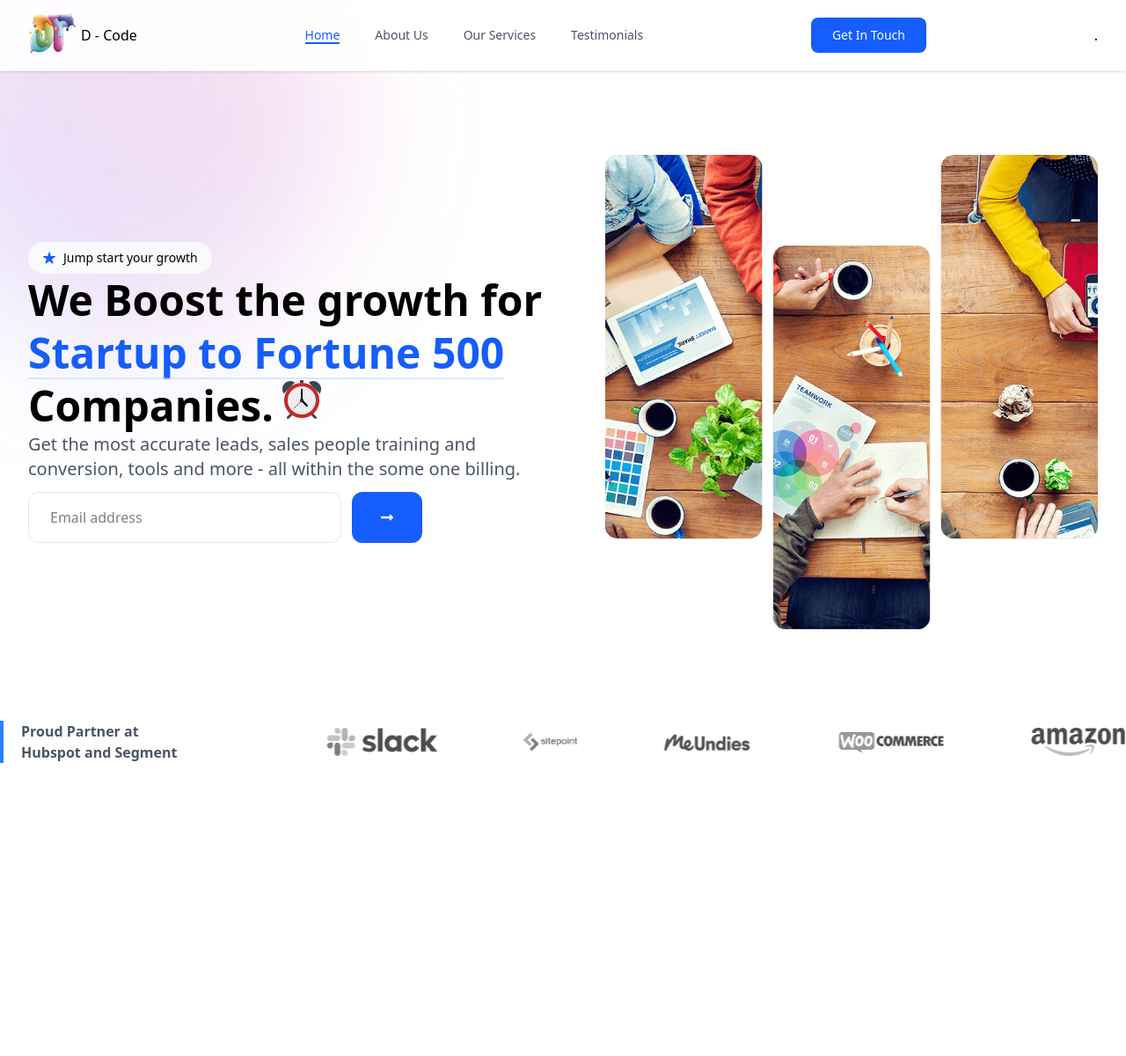
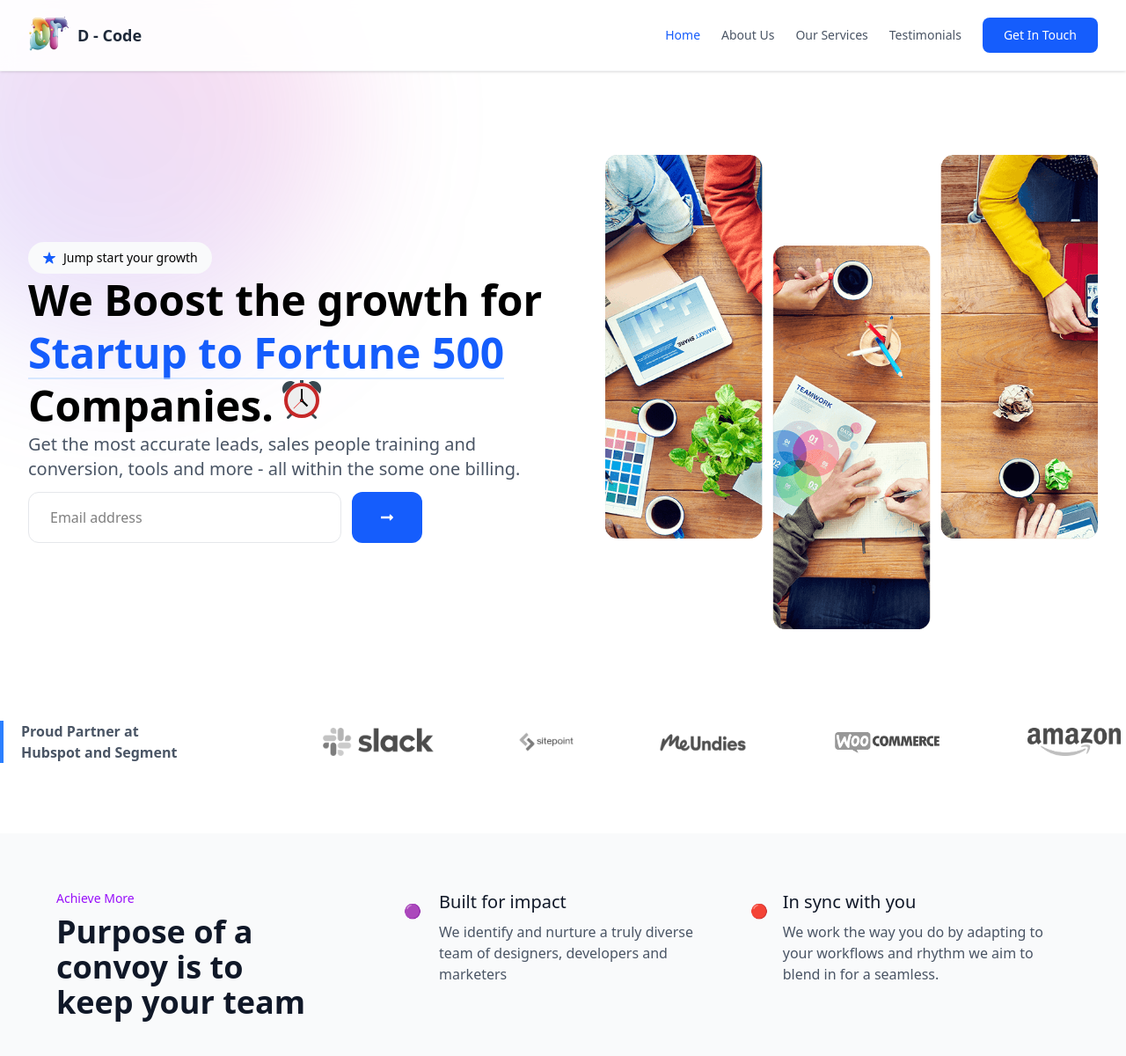
Before and after one commit to DineshSethu001/Business_page, a React (Vite) app: page / in a window 1280 px wide. Shown: the top 1200 px of the page at 88% size. Before the commit the page ends 947 px from the top, so only its background shows below. Built offline with nearby package versions, Linux system fonts and the light colour scheme; the HTML template or start-up script is replaced by a standard one.

Commit message:
purpose section updated

```diff
--- a/src/App.jsx
+++ b/src/App.jsx
@@ -1,16 +1,17 @@
-import React from 'react'
-import { Company_logo, Hero, Navbar } from './components'
+import React from "react";
+import { Company_logo, Hero, Navbar, Purpose_sec } from "./components";
 const App = () => {
   return (
-    <main className='relative min-h-screen overflow-x-hidden'>
+    <main className="relative min-h-screen overflow-x-hidden">
       <div className="absolute -top-28 -left-28 w-[500px] h-[500px] bg-gradient-to-tr from-indigo-500/20 to-pink-500/20 rounded-full blur-[80px] -z-10 "></div>
-    <div className="overflow-hidden">
-        <Navbar/>
-      <Hero/>
-      <Company_logo/>
-    </div>
+      <div className="overflow-hidden">
+        <Navbar />
+        <Hero />
+        <Company_logo />
+        <Purpose_sec/>
+      </div>
     </main>
-  )
-}
+  );
+};
 
-export default App
+export default App;
--- a/src/components/Navbar.jsx
+++ b/src/components/Navbar.jsx
@@ -1,6 +1,5 @@
 import React, { useState } from "react";
 import { HiX, HiMenu } from "react-icons/hi";
-
 import logo from "../assets/logo.png";
 
 const Navbar = () => {
@@ -13,65 +12,78 @@
     { href: "#services", label: "Our Services" },
     { href: "#testimonials", label: "Testimonials" },
   ];
+
   return (
-    <nav className="fixed top:0 left-0 right-0 bg-white/90 backdrop-blur-sm z-50 border-b border-gray-100 shadow-sm">
-      <div className="w-full container mx-auto flex justify-between  px-4 sm:px-6 lg:px-8 md:h-20 h-16 items-center ">
-        {/* logo */}
-        <div className="cursor-pointer flex items-center gap-1">
-          <img src={logo} alt="" className="w-14 h-14" />
-          <p className="">D - Code</p>
+    <nav className="fixed top-0 left-0 right-0 bg-white/90 backdrop-blur-sm z-50 border-b border-gray-100 shadow-sm">
+      <div className="container mx-auto flex justify-between items-center px-4 sm:px-6 lg:px-8 md:h-20 h-16">
+        {/* Logo */}
+        <div className="cursor-pointer flex items-center gap-2">
+          <img src={logo} alt="Logo" className="w-12 h-12" />
+          <p className="font-semibold text-lg text-gray-800">D - Code</p>
         </div>
-        {/* mobile view menu */}
-        <button
-          onClick={() => setIsMenuOpen(!isMenuOpen)}
-          className="md:hidden p-2"
-        >
-          {isMenuOpen ? (
-            <HiX className="size-6" />
-          ) : (
-            <HiMenu className="size-6" />
-          )}
-        </button>
-        {/* nav items */}
-        <div className="hidden md:flex items-center gap-10">
+
+        {/* Desktop nav links */}
+        <div className="hidden md:flex items-center gap-6">
           {navLinks.map((link, index) => (
             <a
+              key={index}
+              href={link.href}
               onClick={() => setActiveLink(link.href)}
-              href={link.href}
-              key={index}
-              className={`text-sm font-medium relative after:absolute after:bottom-0 after:left-0 after:h-0.5 after:w-0 hover:after:w-full after:bg-blue-600 after:transition-all ${
+              className={`text-sm font-medium transition-colors ${
                 activeLink === link.href
-                  ? "text-blue-600 after:w-full"
-                  : "text-gray-600 hover:text-gray-900  "
+                  ? "text-blue-600"
+                  : "text-gray-600 hover:text-gray-900"
               }`}
             >
               {link.label}
             </a>
           ))}
+
+          <a
+            href="#newsletter"
+            className="bg-blue-600 text-white px-6 py-2.5 rounded-lg hover:bg-blue-700 text-sm font-medium transition-all hover:shadow-lg hover:shadow-blue-100"
+          >
+            Get In Touch
+          </a>
         </div>
-        {/*  */}
-        <button className="hidden md:block bg-blue-600 text-white px-6 py-2.5 rounded-lg hover:bg-blue-700 text-sm font-medium transition-all hover:shadow-lg hover:shadow-blue-100">
-          <a href="#newletter">Get In Touch</a>
+
+        {/* Mobile menu button */}
+        <button
+          onClick={() => setIsMenuOpen(!isMenuOpen)}
+          className="md:hidden p-2"
+          aria-label="Toggle menu"
+        >
+          {isMenuOpen ? <HiX className="size-6" /> : <HiMenu className="size-6" />}
         </button>
-        .{" "}
       </div>
 
-      {/* mobile menu items */}
-
+      {/* Mobile dropdown menu */}
       {isMenuOpen && (
         <div className="md:hidden bg-white border-t border-gray-100 py-4">
-          <div className="space-y-3 mx-auto px-4 container">
+          <div className="space-y-3 px-4 container mx-auto">
             {navLinks.map((link, index) => (
-              <a onClick={()=>{
-                setActiveLink(link.href)
-                setIsMenuOpen(false)
-              }} key={index} className={`block text-sm font-medium py-2 ${activeLink === link.href ?"text-blue-600":"text-gray-600 hover:text-gray-900"}`} href={link.href}>
+              <a
+                key={index}
+                href={link.href}
+                onClick={() => {
+                  setActiveLink(link.href);
+                  setIsMenuOpen(false);
+                }}
+                className={`block text-sm font-medium py-2 ${
+                  activeLink === link.href
+                    ? "text-blue-600"
+                    : "text-gray-600 hover:text-gray-900"
+                }`}
+              >
                 {link.label}
               </a>
             ))}
-             <button className="w-full bg-blue-600 text-white px-6 py-2.5 rounded-lg hover:bg-blue-700 text-sm font-medium transition-all hover:shadow-lg hover:shadow-blue-100">
-          <a href="#newletter">Get In Touch</a>
-        </button>
+            <a
+              href="#newsletter"
+              className="block text-center bg-blue-600 text-white px-6 py-2.5 rounded-lg hover:bg-blue-700 text-sm font-medium transition-all hover:shadow-lg hover:shadow-blue-100"
+            >
+              Get In Touch
+            </a>
           </div>
         </div>
       )}
--- /dev/null
+++ b/src/components/Purpose_sec.jsx
@@ -0,0 +1,49 @@
+import React from "react";
+
+export default function Purpose_sec() {
+  const features = [
+    {
+      icon: "🟣", // Replace with your actual icon component or image
+      title: "Built for impact",
+      description:
+        "We identify and nurture a truly diverse team of designers, developers and marketers",
+    },
+    {
+      icon: "🔴", // Replace with your actual icon component or image
+      title: "In sync with you",
+      description:
+        "We work the way you do by adapting to your workflows and rhythm we aim to blend in for a seamless.",
+    },
+  ];
+  return (
+    <section className="w-full bg-gray-50 py-16 px-4 sm:px-6 md:px-8">
+      <div className="max-w-6xl mx-auto">
+        {/* grid */}
+        <div className="grid grid-cols-1 md:grid-cols-3 gap-8">
+          {/* 1st */}
+          <div className="">
+            <p className="text-purple-600 text-sm font-medium mb-2">
+              Achieve More
+            </p>
+            <h2 className="text-3xl md:w-4/5 w-full md:text-4xl font-bold text-gray-900">
+              Purpose of a convoy is to keep your team
+            </h2>
+          </div>
+          {/* 2nd */}
+
+          <div className="col-span-2 grid grid-cols-1 md:grid-cols-2 justify-between gap-8 ">
+            {features.map((feature, index) => (
+              <div key={index} className="flex space-x-4">
+                <div className="w-12 h-12 flex items-center justify-start rounded-lg">{feature.icon}</div>
+                <div className="">
+                    <h3 className="text-xl font-semi-bold text-gray-900 mb-2">{feature.title}</h3>
+                    <p className="text-gray-600 ">{feature.description}</p>
+                </div>
+              </div>
+            ))}
+          </div>
+        </div>
+      </div>
+    </section>
+  );
+};
--- a/src/components/index.js
+++ b/src/components/index.js
@@ -1,3 +1,4 @@
 export {default as Navbar} from './Navbar.jsx'
 export {default as Hero} from './Hero.jsx'
 export {default as Company_logo} from './Company_logo.jsx'
+export {default as Purpose_sec} from './Purpose_sec.jsx'
```
